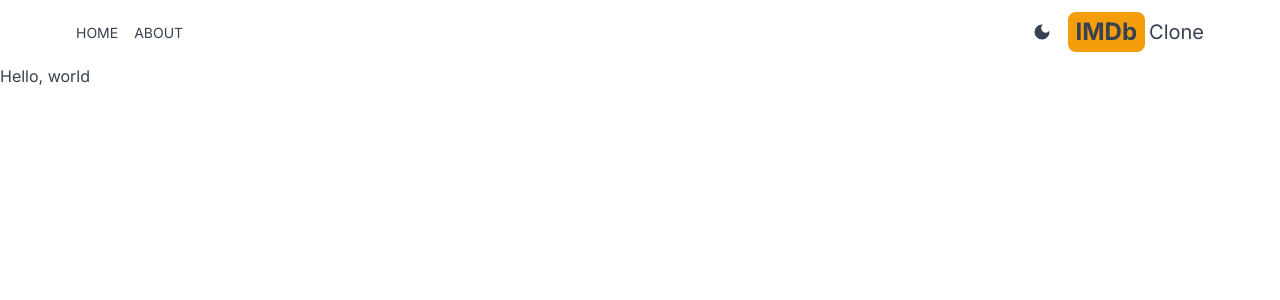
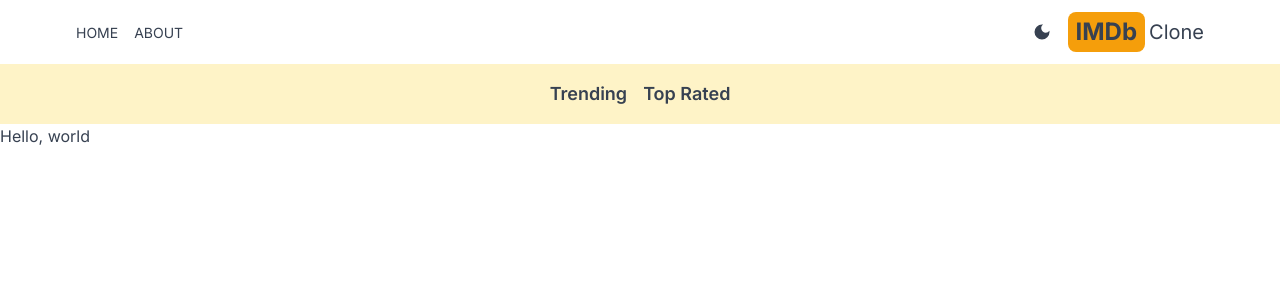
Before and after one commit to Calles98/imdb-next, a Next.js app: page / in a window 1280 px wide. Shown: the top 300 px of the page. Built offline with nearby package versions, Linux system fonts and the light colour scheme.

Commit message:
add navbar

```diff
--- a/src/app/layout.js
+++ b/src/app/layout.js
@@ -1,6 +1,7 @@
 import { Inter } from "next/font/google";
 import "./globals.css";
 import Header from "@/components/Header";
+import NavBar from "@/components/NavBar";
 import Providers from "./providers";
 
 const inter = Inter({ subsets: ["latin"] });
@@ -16,6 +17,7 @@
       <body className={inter.className}>
         <Providers>
           <Header />
+          <NavBar />
           {children}
         </Providers>
       </body>
--- /dev/null
+++ b/src/components/NavBar.jsx
@@ -0,0 +1,13 @@
+import React from "react";
+import NavBarItem from "./NavBarItem";
+
+function NavBar() {
+  return (
+    <div className="flex dark:bg-gray-600 bg-amber-100 p-4 lg:text-lg justify-center gap-4">
+      <NavBarItem title="Trending" param="fetchTrending" />
+      <NavBarItem title="Top Rated" param="fetchTopRated" />
+    </div>
+  );
+}
+
+export default NavBar;
--- /dev/null
+++ b/src/components/NavBarItem.jsx
@@ -0,0 +1,26 @@
+"use client";
+
+import React from "react";
+import Link from "next/link";
+import { useSearchParams } from "next/navigation";
+
+function NavBarItem({ title, param }) {
+  const searchParams = useSearchParams();
+  const genre = searchParams.get("genre");
+  return (
+    <div>
+      <Link
+        className={`hover:text-amber600 font-semibold ${
+          genre === param
+            ? "underline underline-offset-8 decoration-4 decoration-amber-500 rounded-lg"
+            : ""
+        }`}
+        href={`/?genre=${param}`}
+      >
+        {title}
+      </Link>
+    </div>
+  );
+}
+
+export default NavBarItem;
```
